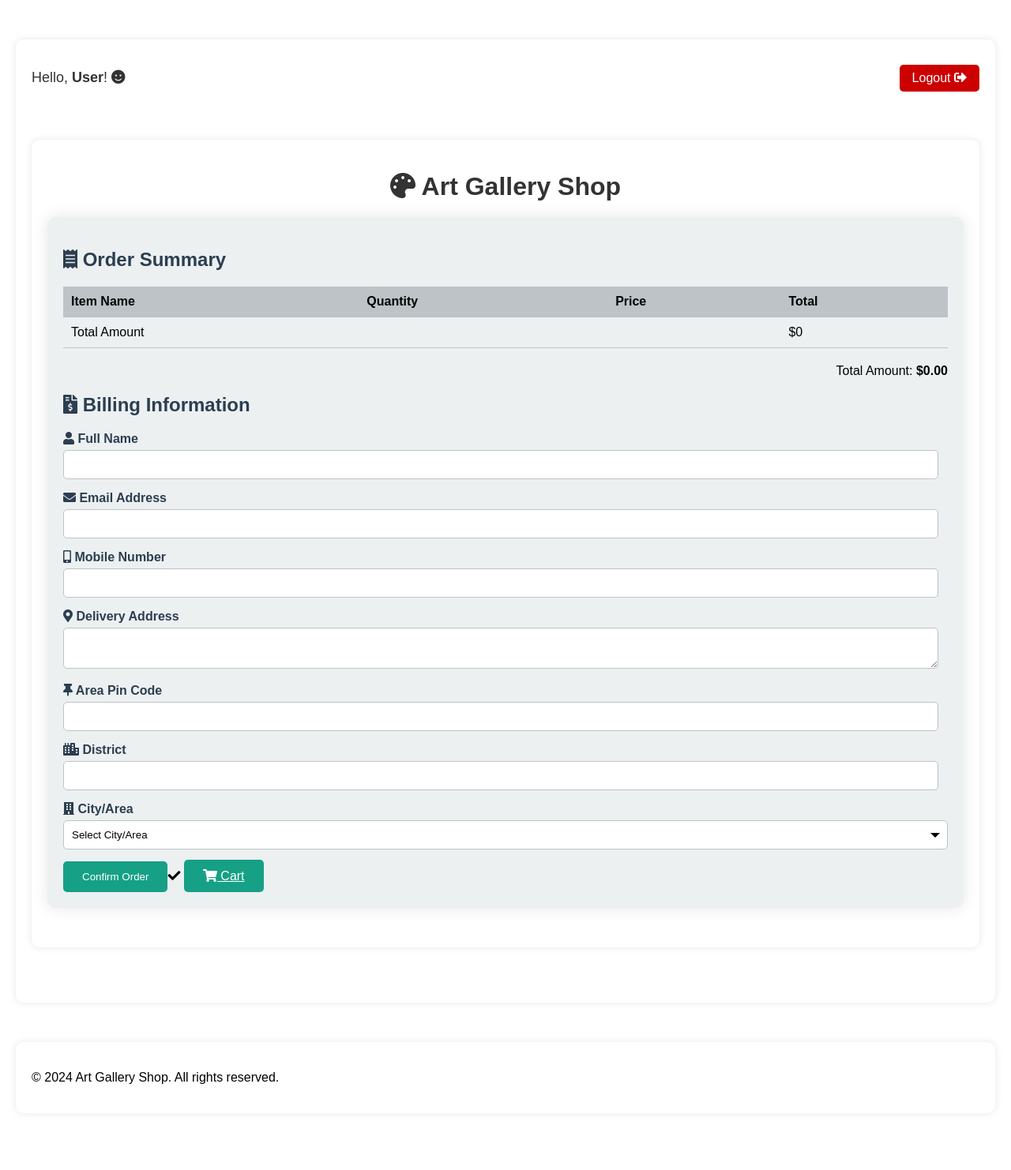
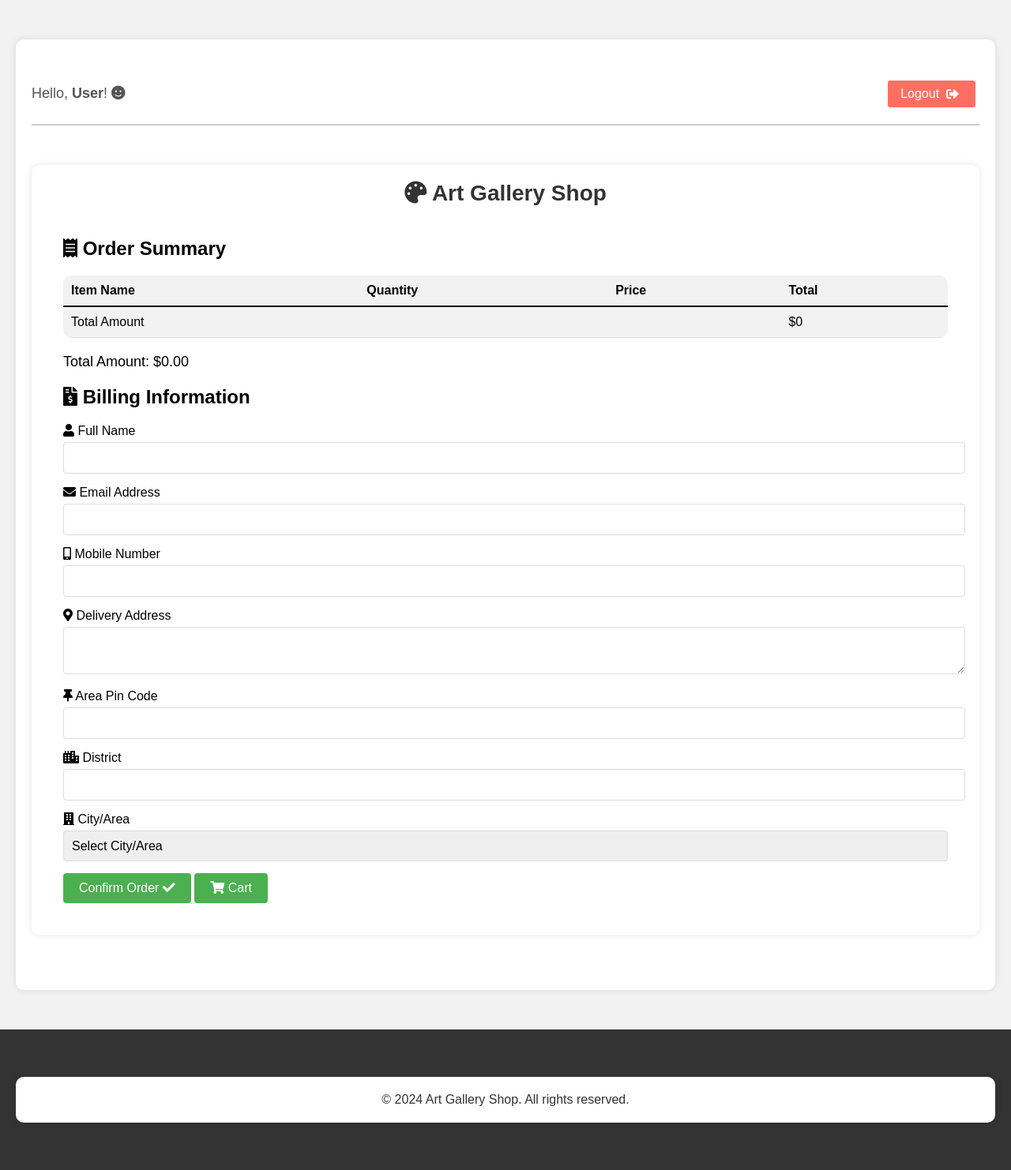
Before and after one commit to ashutosh989052/art_gallery_shop, a PHP site: page /bill.php in a window 1280 px wide. Shown: the whole page at 79% size. Before the commit the page ends 1373 px from the top, so only its background shows below. Run offline with PHP 8.4, Linux system fonts and the light colour scheme; some libraries are stand-ins or nearby versions.

Commit message:
modified:   bill.php 	new file:   style2/bill_style.css

```diff
--- a/bill.php
+++ b/bill.php
@@ -223,7 +223,7 @@ if ($_SERVER["REQUEST_METHOD"] == "POST") {
     <title>Art Gallery Shop - Bill</title>
 
     <link rel="stylesheet" href="https://cdnjs.cloudflare.com/ajax/libs/font-awesome/5.15.4/css/all.min.css">
-    <link rel="stylesheet" href="style/bill_style.css">
+    <link rel="stylesheet" href="style2/bill_style.css">
     <script>
     function getCityName() {
         var pincode = document.getElementById("pincode").value;
@@ -270,7 +270,7 @@ if ($_SERVER["REQUEST_METHOD"] == "POST") {
         <div class="welcome-section">
             <p class="welcome-message">Hello, <span id="username"><?php echo $username; ?></span>! <i
                     class="fas fa-smile"></i></p>
-            <a href="logout.php" class="logout-btn">Logout <i class="fas fa-sign-out-alt"></i></a>
+            <a href="logout.php" class="logout-btn">Logout &nbsp;<i class="fas fa-sign-out-alt"></i></a>
         </div>
         <div class="container">
             <h1 class="project-name"><i class="fas fa-palette"></i> Art Gallery Shop</h1>
@@ -336,7 +336,10 @@ if ($_SERVER["REQUEST_METHOD"] == "POST") {
                             </select>
                         </div>
                     </div>
-                    <input type="submit" value="Confirm Order" class="btn"><i class="fas fa-check"></i>
+                    <button type="submit" class="btn">
+    Confirm Order <i class="fas fa-check"></i>
+</button>
+
                     <a href="cart.php" class="btn"><i class="fas fa-shopping-cart"></i> Cart</a>
                 </form>
             </div>
--- /dev/null
+++ b/style2/bill_style.css
@@ -0,0 +1,187 @@
+body {
+    font-family: Arial, sans-serif;
+    background-color: #f2f2f2; /* Light textured background */
+    margin: 0;
+    padding: 0;
+    overflow-x: hidden; /* Prevent horizontal scrolling */
+}
+
+.container {
+    max-width: 1200px;
+    margin: 50px auto;
+    padding: 20px;
+    border-radius: 10px;
+    background-color: #fff;
+    box-shadow: 0 0 10px rgba(0, 0, 0, 0.1);
+}
+
+.project-name {
+    text-align: center;
+    font-size: 28px;
+    color: #333;
+    margin: 0;
+}
+
+.welcome-section {
+    margin-top: 20px;
+    display: flex;
+    justify-content: space-between;
+    align-items: center;
+    border-bottom: 2px solid #ccc; /* Subtle border at the bottom */
+    padding-bottom: 10px; /* Add some padding at the bottom */
+}
+
+.welcome-message {
+    margin-right: auto;
+    font-size: 18px;
+    color: #555;
+}
+
+.action-buttons {
+    display: flex;
+    align-items: center;
+}
+
+.cart-btn,
+.logout-btn {
+    padding: 8px 16px; /* Smaller padding */
+    background-color: #ff6f61; /* Reddish color for buttons */
+    color: #fff;
+    text-decoration: none;
+    border: none;
+    border-radius: 3px;
+    margin: 0 5px;
+    transition: background-color 0.3s;
+    display: flex;
+    align-items: center;
+}
+
+.cart-btn:hover,
+.logout-btn:hover {
+    background-color: #e55d4f; /* Darker shade on hover */
+}
+
+.cart-btn i,
+.logout-btn i {
+    margin-right: 5px;
+}
+
+#username {
+    font-weight: bold;
+}
+
+.bill-section {
+    padding: 20px;
+}
+
+.bill-section h2 {
+    font-size: 24px;
+    margin-bottom: 20px;
+}
+
+#order-summary {
+    width: 100%;
+    border-collapse: collapse;
+    margin-bottom: 20px;
+    border-radius: 10px;
+    overflow: hidden; /* Ensure rounded corners are displayed properly */
+}
+
+#order-summary th,
+#order-summary td {
+    padding: 10px;
+    border-bottom: 1px solid #ddd;
+    text-align: left;
+}
+
+#order-summary th {
+    background-color: #f2f2f2;
+}
+
+#order-summary tr:hover {
+    background-color: #f5f5f5;
+}
+
+.total-row {
+    background-color: #f2f2f2;
+}
+
+.total-row td {
+    border-top: 2px solid #000;
+}
+
+.total p {
+    font-size: 18px;
+    margin-top: 0;
+}
+
+.bill-form {
+    margin-top: 20px;
+}
+
+.bill-form h2 {
+    font-size: 24px;
+    margin-bottom: 20px;
+}
+
+.input-group {
+    margin-bottom: 15px;
+}
+
+.input-group label {
+    display: block;
+    font-size: 16px;
+    margin-bottom: 5px;
+}
+
+.input-group input,
+.input-group textarea,
+.input-group select {
+    width: 100%;
+    padding: 10px;
+    border: 1px solid #ddd;
+    border-radius: 4px;
+    font-size: 16px;
+}
+
+.input-group textarea {
+    resize: vertical;
+}
+
+.custom-select {
+    position: relative;
+}
+
+.custom-select select {
+    appearance: none;
+    -webkit-appearance: none;
+    -moz-appearance: none;
+}
+
+.btn {
+    display: inline-block;
+    padding: 10px 20px;
+    background-color: #4CAF50;
+    color: white;
+    border: none;
+    border-radius: 4px;
+    text-decoration: none;
+    cursor: pointer;
+    font-size: 16px;
+    transition: background-color 0.3s;
+}
+
+.btn:hover {
+    background-color: #45a049;
+}
+
+.footer {
+    background-color: #333;
+    color: #333;
+    text-align: center;
+    padding: 10px 0;
+}
+
+.footer p {
+    margin: 0;
+}
```
